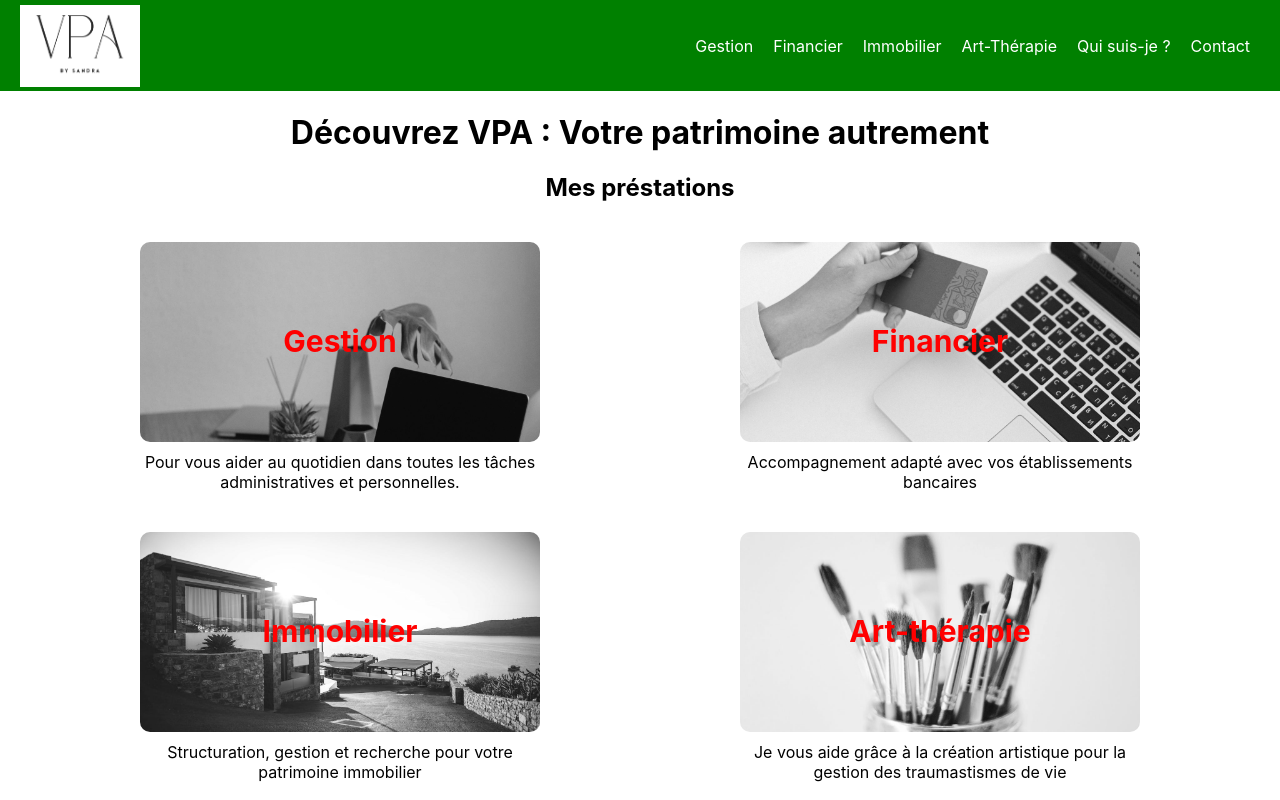
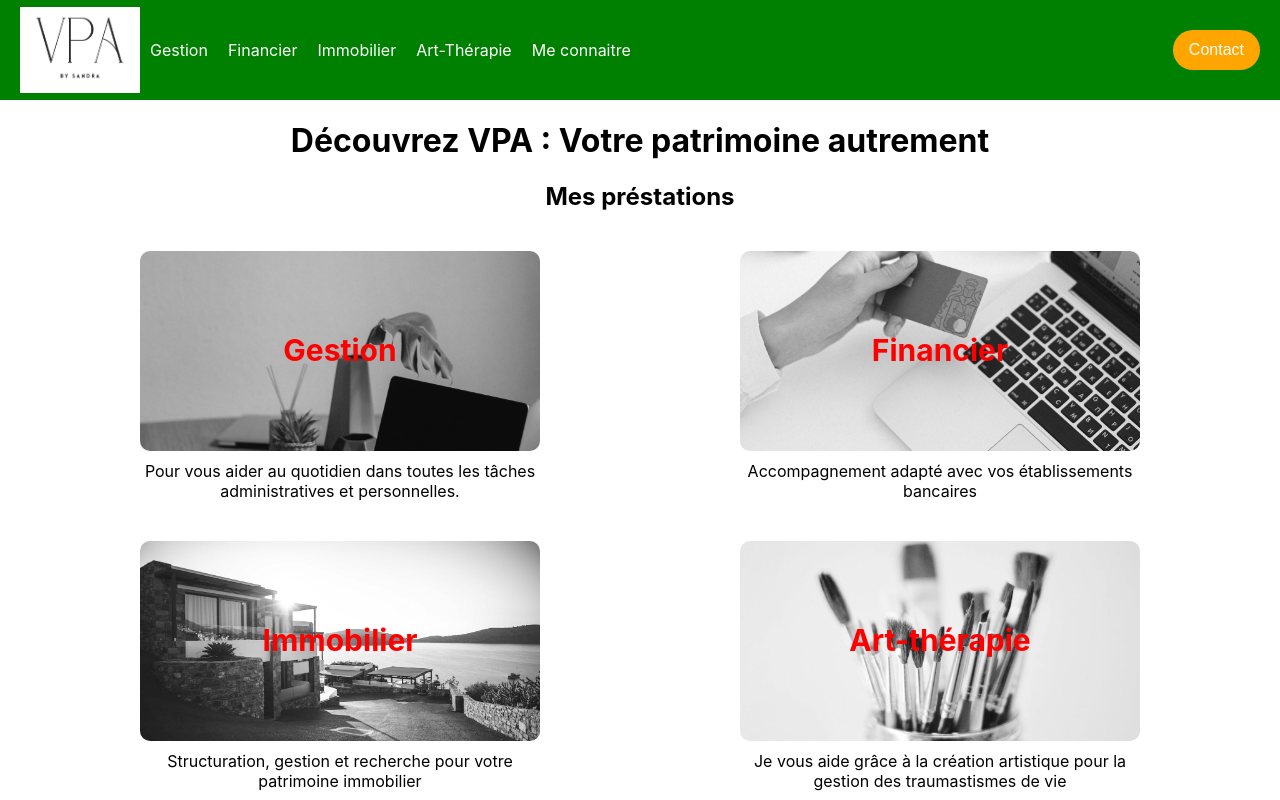
Before and after one commit to JeremyPromsy/SandraPro, a React (Create React App) app in the folder frontsandra/: page / in a window 1280 px wide. Shown: the top 800 px of the page. Built offline with nearby package versions, Linux system fonts and the light colour scheme.

Commit message:
header en attente du logo final

```diff
--- a/frontsandra/src/components/Nav.jsx
+++ b/frontsandra/src/components/Nav.jsx
@@ -5,11 +5,15 @@ import logoNav from "../assets/VPA-Logo.png";
 
 function Navbar() {
   return (
+    <nav className="header">
+      <div className="navHeader">
         <div className="navLogo">
+          <div className="navGauche">
             <div className="logoNav">
               <NavLink to="/">
                 <img className="logo-img" src={logoNav} alt="logo VPA" />
               </NavLink>
+            </div>
             <div className="sidebar-links">
               <ul className="classNav">
                 <li className="nav-links nav-links1">
@@ -25,15 +29,19 @@ function Navbar() {
                   <NavLink to="/art-thérapie">Art-Thérapie</NavLink>
                 </li>
                 <li className="nav-links nav-links5">
-              <NavLink to="/informations">Qui suis-je ?</NavLink>
-            </li>
-            <li className="nav-links nav-links6">
-              <NavLink to="/contact">Contact</NavLink>
+                  <NavLink to="/informations">Me connaitre</NavLink>
                 </li>
               </ul>
             </div>
           </div>
+          <div className="contactNav">
+            <button className="nav-links nav-links6">
+              <NavLink to="/contact">Contact</NavLink>
+            </button>
           </div>
+        </div>
+      </div>
+    </nav>
   );
 }
 
--- a/frontsandra/src/styles/nav.css
+++ b/frontsandra/src/styles/nav.css
@@ -1,27 +1,61 @@
-.navLogo .logoNav {
-  display: flex;
-  justify-content: space-between;
-  align-items: center;
+.header {
   background: green;
+  height: 100px;
+  position: sticky;
+  width: 100%;
+  top:0;
+  z-index:1000;
 }
 
-.navLogo .logo-img {
+.navLogo {
+  background: green;
+  display: flex;
+  align-items: center;
+  justify-content: space-between;
+  height: 100px;
+}
+
+.navGauche{
+  display: flex;
+  padding-left: 20px;
+}
+
+.sidebar-links {
+  display: flex;
+  justify-content: space-around;
+  align-items: center;
+}
+
+.logoNav {
+  text-align: center;
+}
+
+.logo-img{
+  height: 100%;
   width: 120px;
-  margin-top: 5px;
-  height: 100%;
-  padding-left: 20px;
 }
 
 .navLogo ul {
   display: flex;
+  justify-content: center;
   flex-direction: row;
-
 }
 
 .classNav {
   list-style: none;
   padding: 0;
+}
+
+.contactNav {
+  display: flex;
+  justify-content: flex-end;
   padding-right: 20px;
+}
+
+.nav-links6{
+  border-radius: 20px;
+  background-color: orange;
+  border: none;
 }
 
 .nav-links a {
@@ -29,8 +63,11 @@
     text-decoration: none;
     display: block;
     padding: 10px 10px;
+    font-size: 16px;
 }
 
-  .nav-links a:hover {
+.nav-links a.active,
+.nav-links a:hover,
+.nav-links a:focus {
     background-color: #555;
 }
```
Lines whose indentation alone changed are shown as unchanged.
